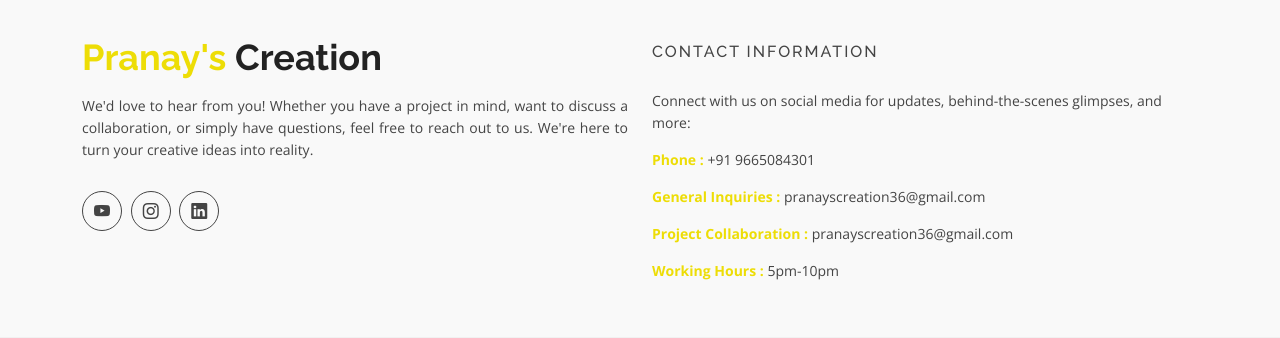
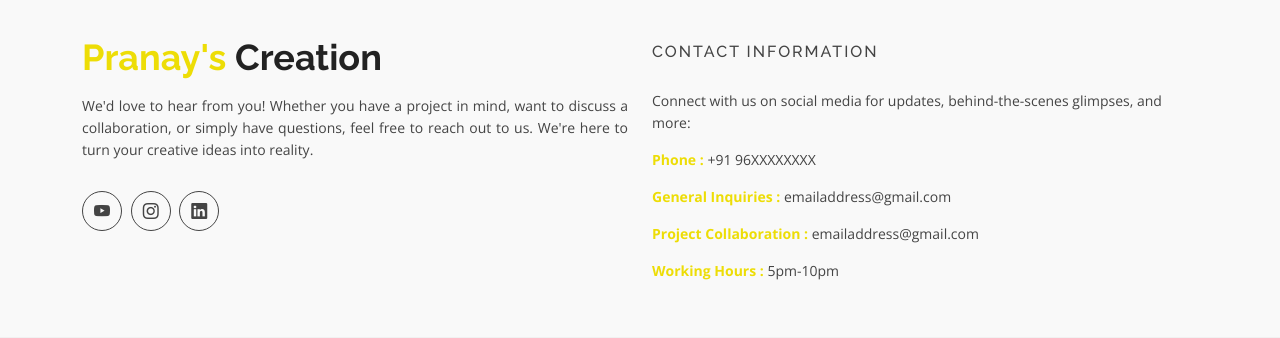
Before and after one commit to 555Ritesh/Pranayscreation, a PHP site: page /registrations/sign.php in a window 1280 px wide. Shown: the part 353-691 px from the top of the page. Run offline with PHP 8.4, Linux system fonts and the light colour scheme.

Commit message:
Update sign.php

```diff
--- a/sign.php
+++ b/sign.php
@@ -201,9 +201,9 @@ if($_SERVER['REQUEST_METHOD']=='POST'){
                   Connect with us on social media for updates, behind-the-scenes glimpses, and more:
                 </p>
                 <div class="footer-contacts">
-                  <p><span>Phone :</span> +91 9665084301</p>
-                  <p><span>General Inquiries :</span> pranayscreation36@gmail.com</p>
-                  <p><span>Project Collaboration :</span> pranayscreation36@gmail.com</p>
+                  <p><span>Phone :</span> +91 96XXXXXXXX</p>
+                  <p><span>General Inquiries :</span> emailaddress@gmail.com</p>
+                  <p><span>Project Collaboration :</span> emailaddress@gmail.com</p>
                   <p><span>Working Hours :</span> 5pm-10pm</p>
                 </div>
               </div>
```
